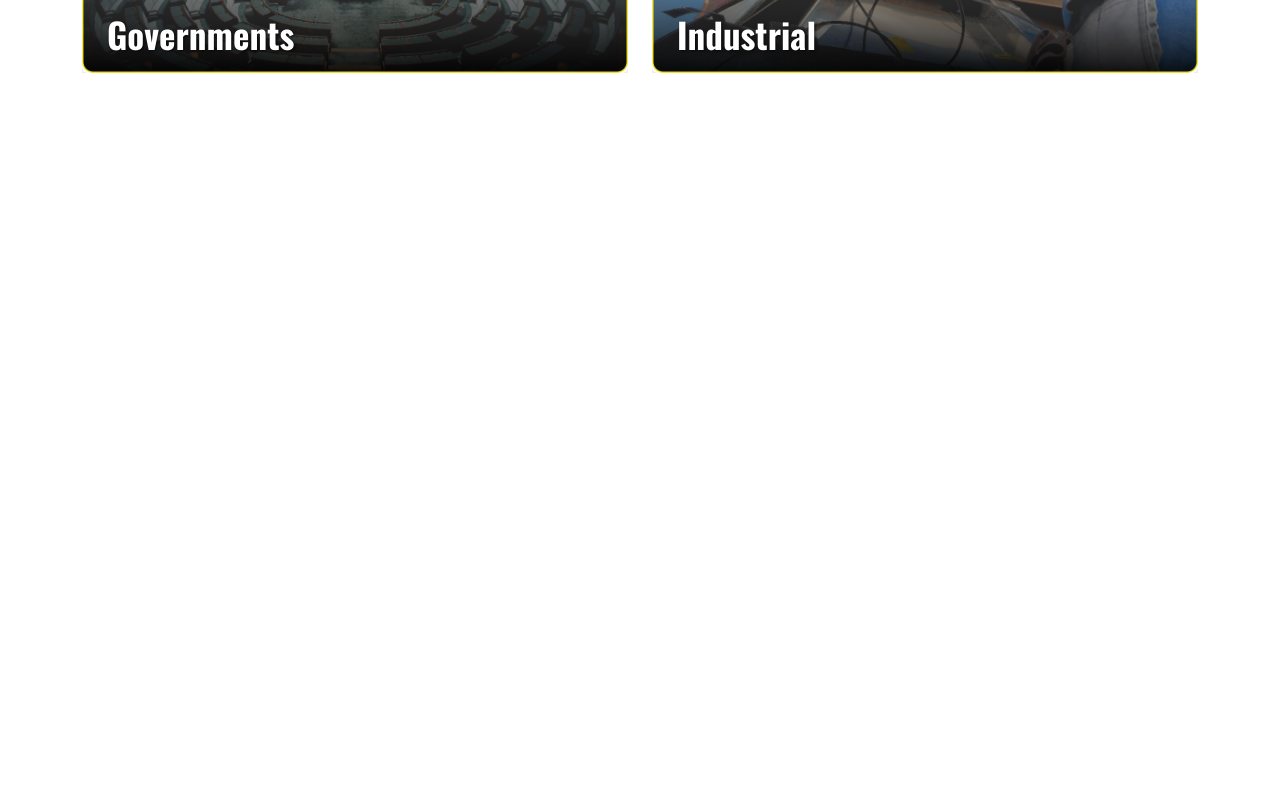
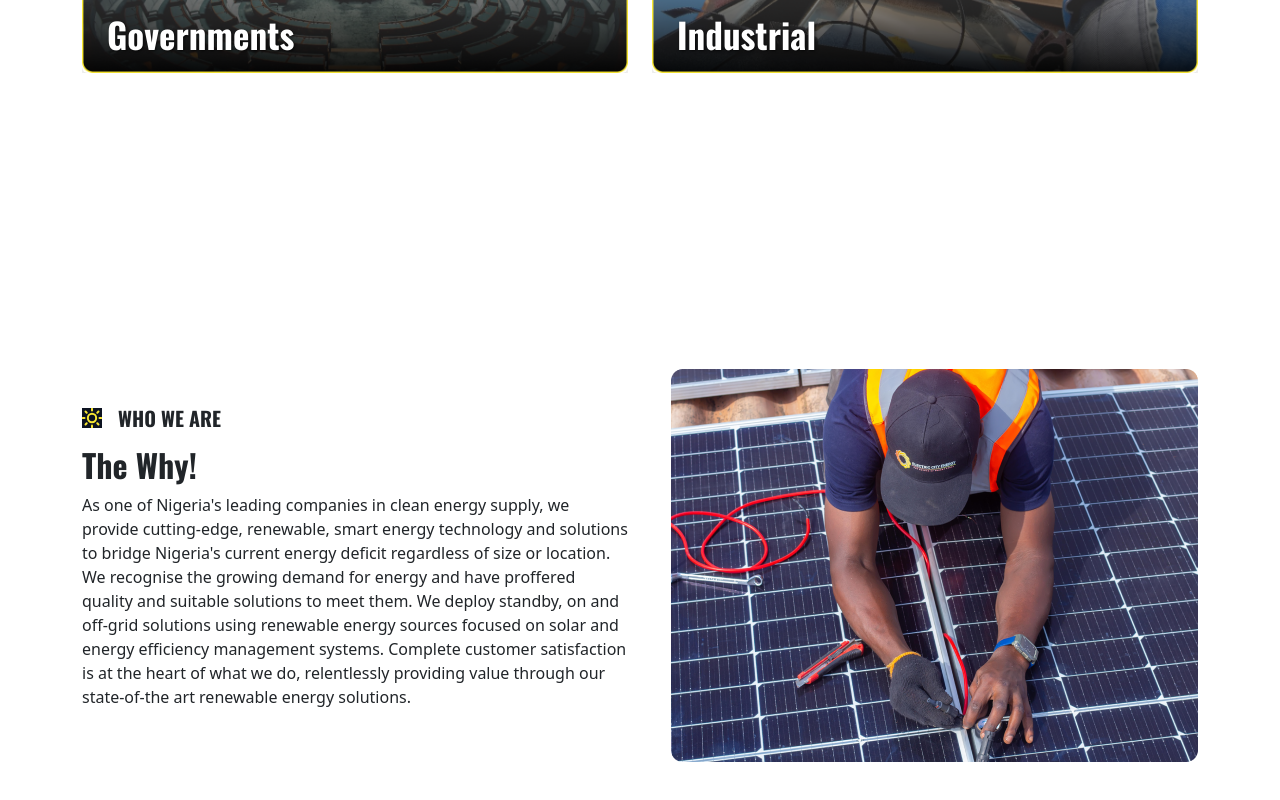
Before and after one commit to RWn-Girish/Solar-project-2, a React (Vite) app: page / in a window 1280 px wide. Shown: the part 2703-3503 px from the top of the page. Before the commit the page ends 2976 px from the top, so only its background shows below. Built offline with nearby package versions, Linux system fonts and the light colour scheme; a small style sheet from the web is missing.

Commit message:
history page update

```diff
--- a/src/Components/About_Page/About.jsx
+++ b/src/Components/About_Page/About.jsx
@@ -1,5 +1,6 @@
 import Banner from "./Banner/Banner";
 import Our_services from "./Our_services/Our_services";
+import Our_history from "./Our_history/Our_history";
 
 
 function About() {
@@ -7,6 +8,7 @@ function About() {
         <>
             <Banner />
             <Our_services />
+            <Our_history />
         </>
     )
 }
--- /dev/null
+++ b/src/Components/About_Page/Our_history/Our_history.jsx
@@ -0,0 +1,35 @@
+import { Container } from 'react-bootstrap';
+import sunimg from "../../../assets/images/sun.svg";
+import historyimage from "../../../assets/images/historyimage.png";
+
+
+function Our_history() {
+    return (
+        <>
+            <div className="Our_history py-5">
+                <Container>
+                    <div className="row align-items-center mt-5 mb-5">
+                        <div className="col-md-6 mb-4 mb-md-0">
+                            <div className="d-flex align-items-center gap-3 mb-3">
+                                <img src={sunimg} alt="Sun icon" />
+                                <h5 className='mb-0 text-uppercase fw-bold'>Who We Are</h5>
+                            </div>
+                            <h2 className="fw-bold">The Why!</h2>
+                            <p className='history_p_text'>
+                                As one of Nigeria's leading companies in clean energy supply, we provide cutting-edge, renewable, smart energy technology and solutions to bridge Nigeria's current energy deficit regardless of size or location.
+                                We recognise the growing demand for energy and have proffered quality and suitable solutions to meet them. We deploy standby, on and off-grid solutions using renewable energy sources focused on solar and energy efficiency management systems. Complete customer satisfaction is at the heart of what we do, relentlessly providing value through our state-of-the art renewable energy solutions.
+                            </p>
+                        </div>
+                        <div className="col-md-6">
+                            <div className="text-end">
+                                <img src={historyimage} alt="Why Us" className="img-fluid rounded" />
+                            </div>
+                        </div>
+                    </div>
+                </Container>
+            </div>
+        </>
+    )
+}
+
+export default Our_history;
```
Also changed, not shown: src/Components/About_Page/Our_history/Our_history.css (added), src/Components/About_Page/Our_services/Our_services.jsx (line endings or trailing spaces), src/assets/images/historyimage.png (renamed from src/assets/images/historyImage_hldoub.png).
